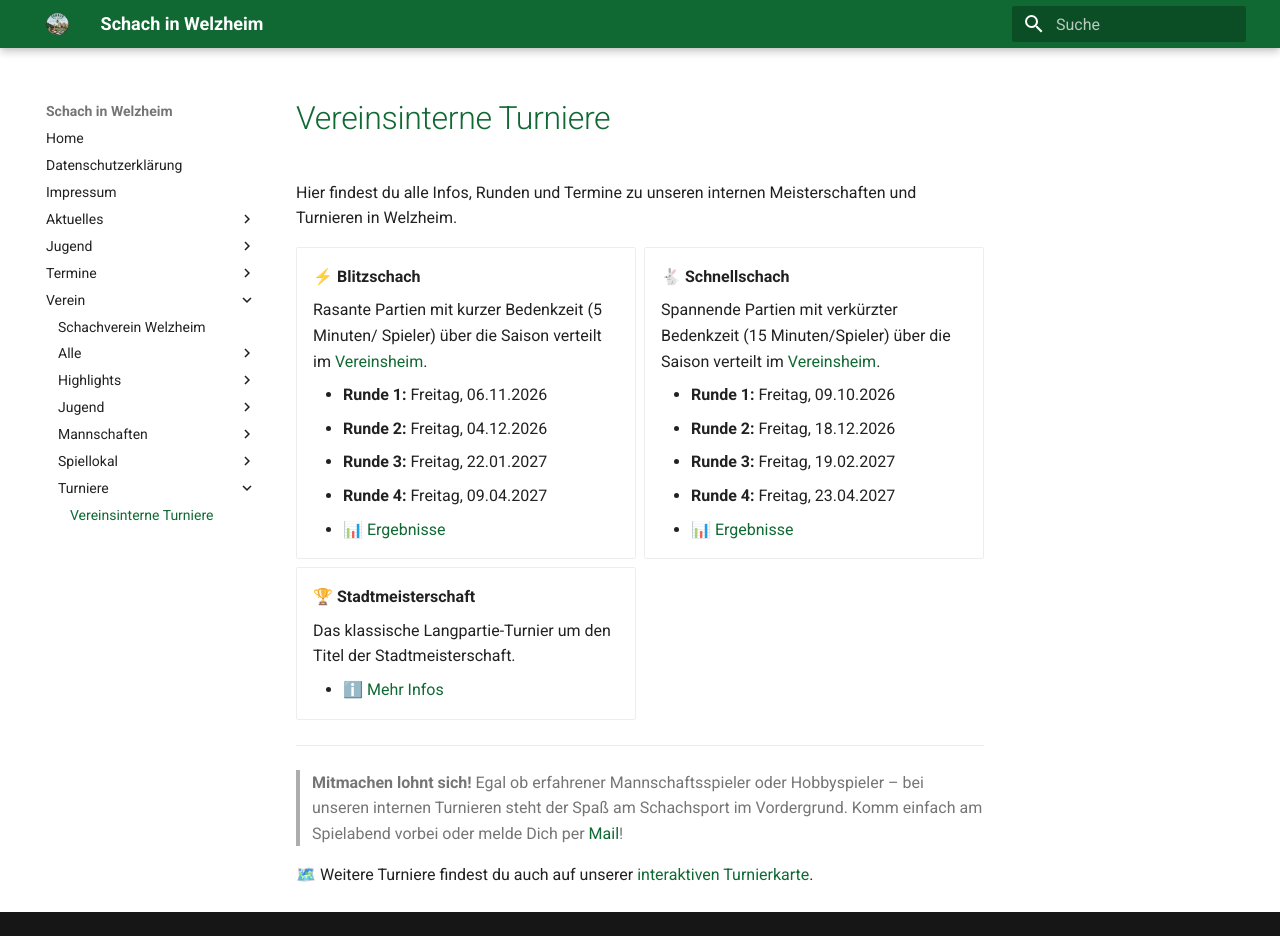
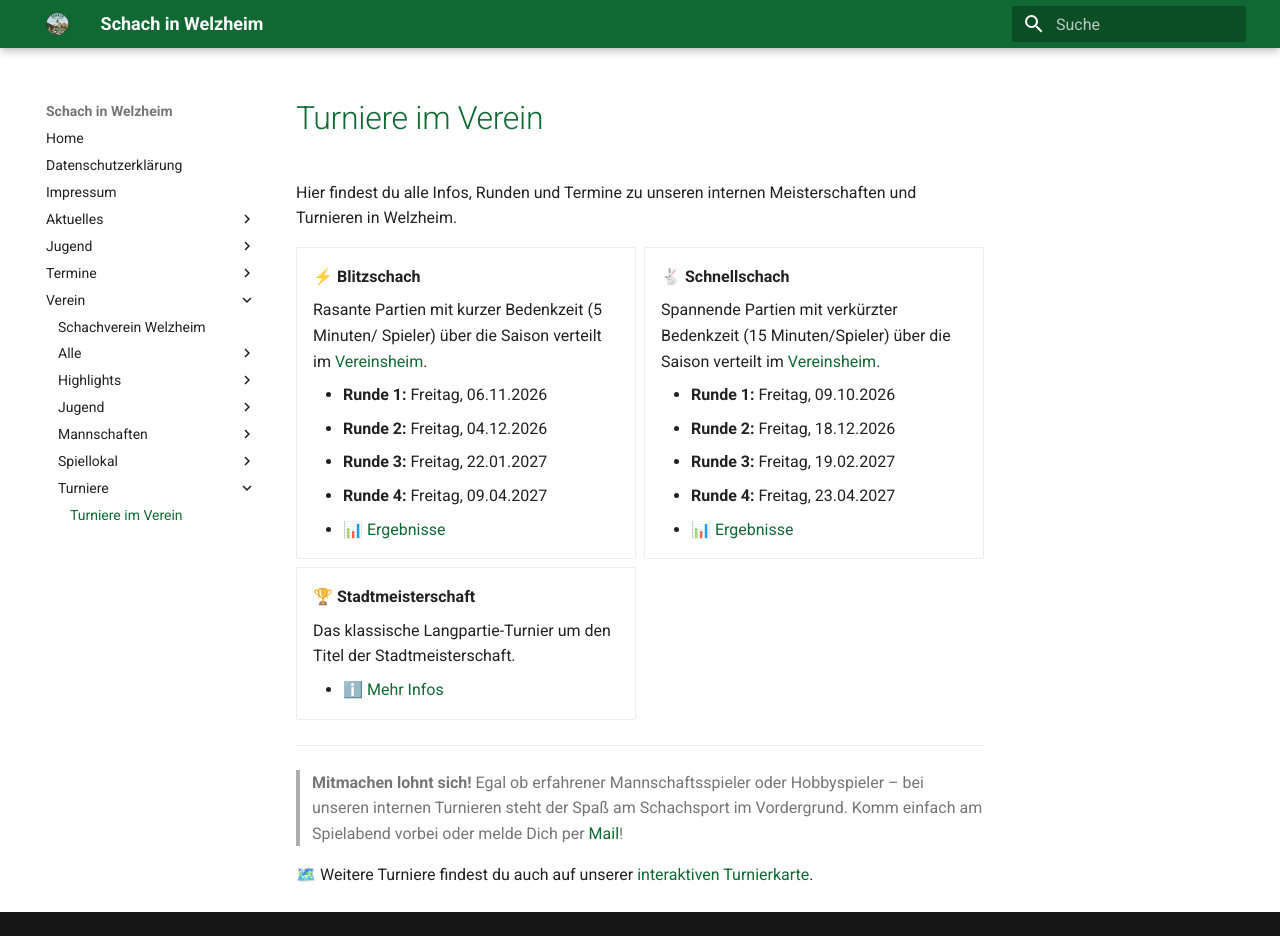
Before and after one commit to schachwelzheim/schachwelzheim, an MkDocs documentation site: the page built from docs/verein/turniere/index.md, in a window 1280 px wide and 936 px high. Built offline with MkDocs 1.6.1 and Material for MkDocs 9.7.7, drawn with Linux system fonts in a browser that asks for light colours.

Commit message:
Rename section from 'Vereinsinterne Turniere' to 'Turniere im Verein'

```diff
--- a/docs/verein/turniere/index.md
+++ b/docs/verein/turniere/index.md
@@ -1,4 +1,4 @@
-# Vereinsinterne Turniere
+# Turniere im Verein
 
 Hier findest du alle Infos, Runden und Termine zu unseren internen Meisterschaften und Turnieren in Welzheim.
 
```
